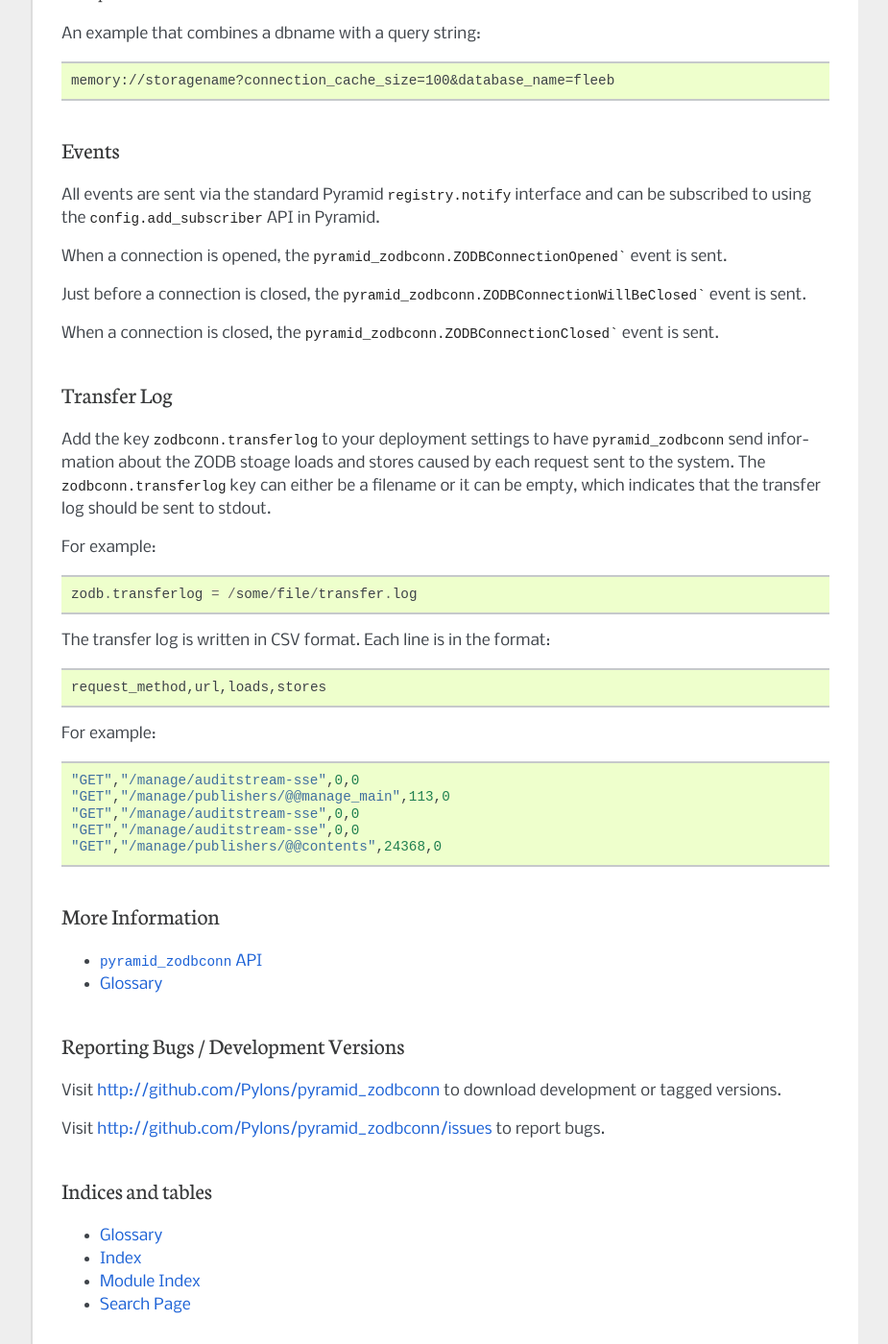
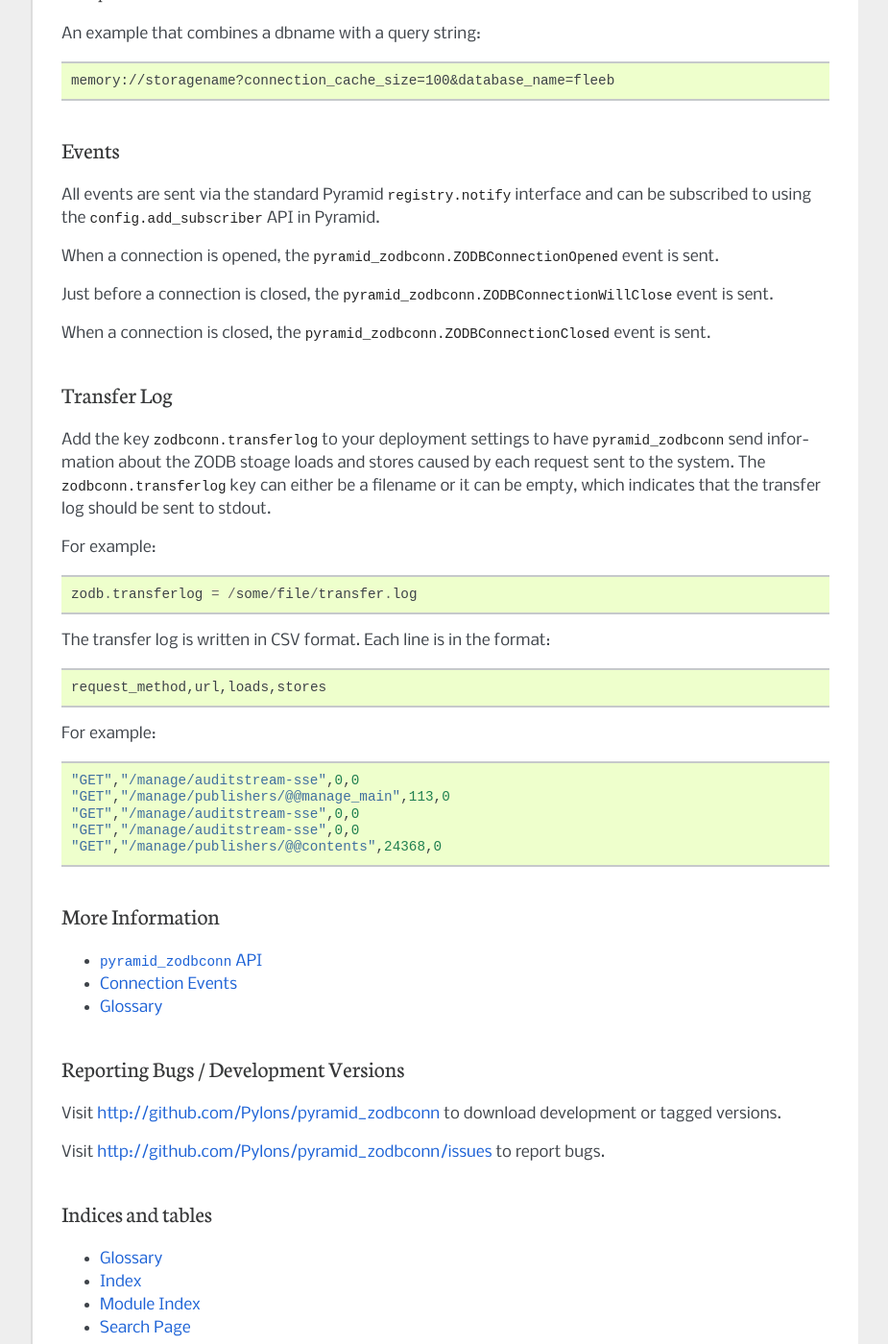
Before and after one commit to Pylons/pyramid_zodbconn, a Sphinx documentation site: the page built from docs/index.rst, in a window 1280 px wide and 1400 px high, scrolled down 7576 px. Shown: the whole window at 96% size, without its empty margins (198-1123 px from the left). Built offline with Sphinx 7.4.7, drawn with Linux system fonts in a browser that asks for light colours.

Commit message:
document events

```diff
--- a/docs/index.rst
+++ b/docs/index.rst
@@ -372,13 +372,13 @@ All events are sent via the standard Pyramid ``registry.notify`` interface and
 can be subscribed to using the ``config.add_subscriber`` API in Pyramid.
 
 When a connection is opened, the
-:class:`pyramid_zodbconn.ZODBConnectionOpened`` event is sent.
+:class:`pyramid_zodbconn.ZODBConnectionOpened` event is sent.
 
 Just before a connection is closed, the
-:class:`pyramid_zodbconn.ZODBConnectionWillBeClosed`` event is sent.
+:class:`pyramid_zodbconn.ZODBConnectionWillClose` event is sent.
 
 When a connection is closed, the
-:class:`pyramid_zodbconn.ZODBConnectionClosed`` event is sent.
+:class:`pyramid_zodbconn.ZODBConnectionClosed` event is sent.
 
 Transfer Log
 ------------
```
Also changed, not shown: docs/api.rst (+13 -0 lines).
